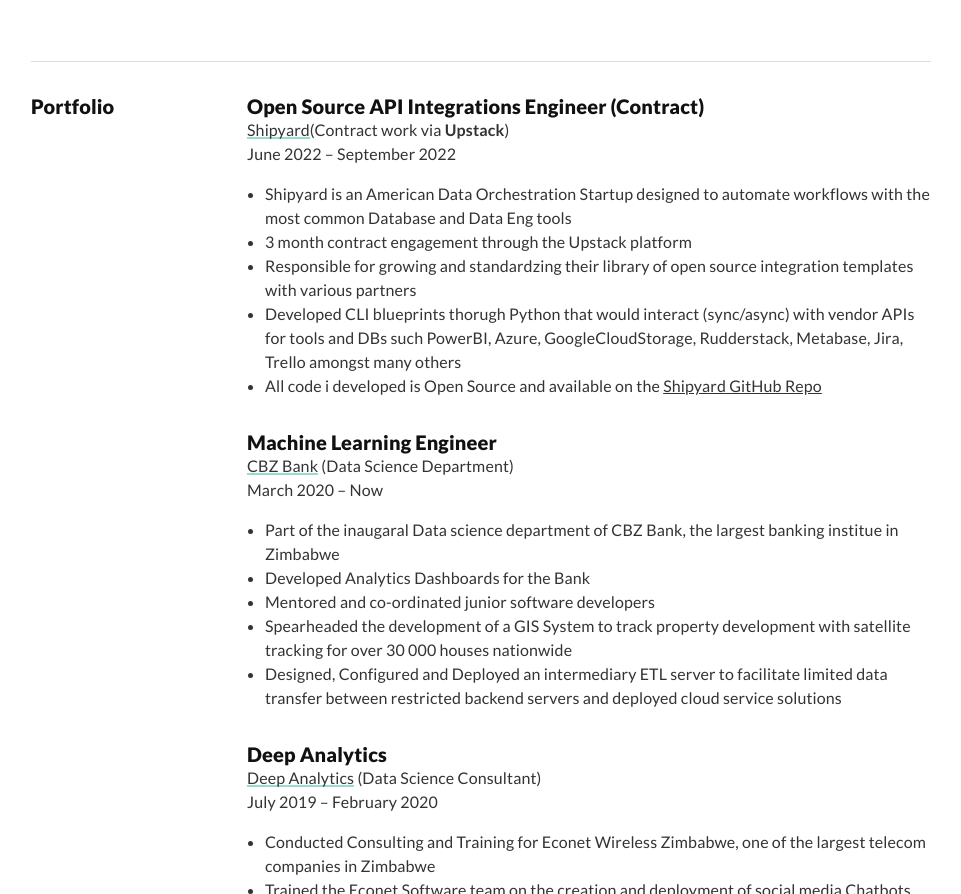
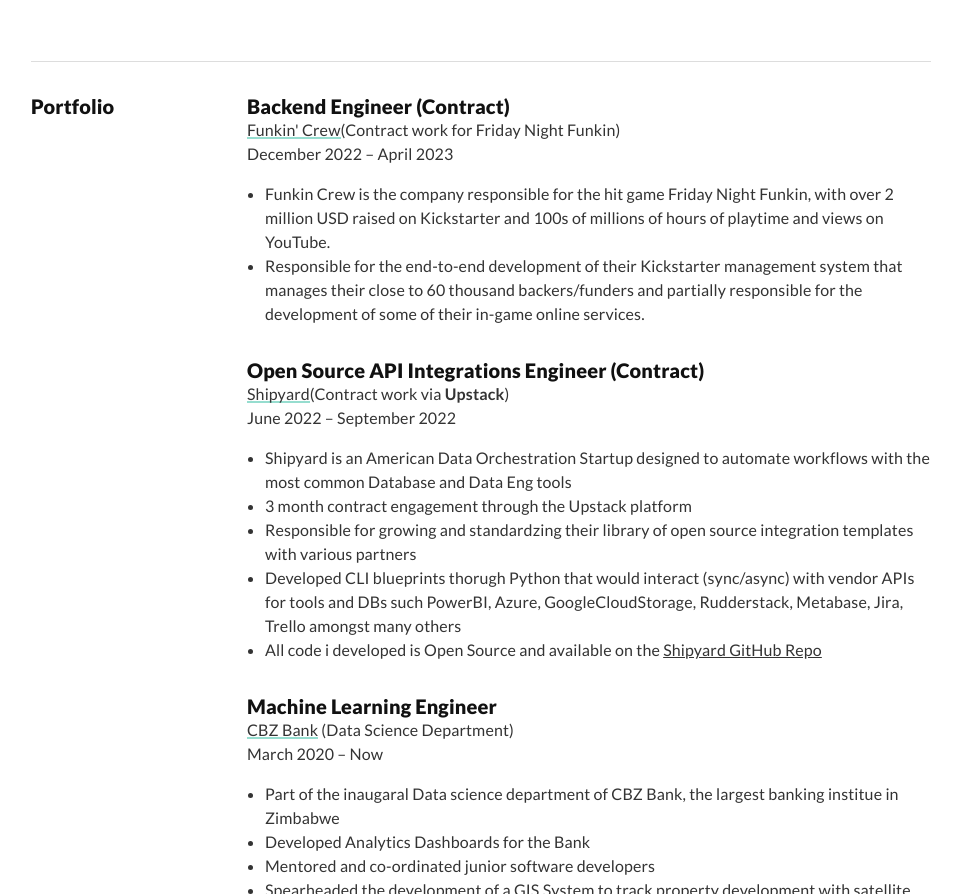
Before and after one commit to Shamwayne/Shamwayne.github.io, a plain HTML site: page index.html in a window 1280 px wide. Shown: the part 892-1786 px from the top of the page, without its empty margins (159-1120 px from the left). Drawn offline with nearby package versions, Linux system fonts and the light colour scheme.

Commit message:
Update index.html

```diff
--- a/index.html
+++ b/index.html
@@ -77,6 +77,12 @@
   <section class="l-Section">
     <h2 class="l-Section-title h3">Portfolio</h2>
     <div class="l-Section-content">
+      <h3>Backend Engineer (Contract)</h3>
+      <a class="u-link" href="https://funkin.me" target="_blank">Funkin' Crew</a>(Contract work for Friday Night Funkin)<br> December 2022 – April 2023
+      <ul>
+        <li>Funkin Crew is the company responsible for the hit game Friday Night Funkin, with over 2 million USD raised on Kickstarter and 100s of millions of hours of playtime and views on YouTube.</li>
+        <li>Responsible for the end-to-end development of their Kickstarter management system that manages their close to 60 thousand backers/funders and partially responsible for the development of some of their in-game online services.</li>
+      </ul>
 
       <h3>Open Source API Integrations Engineer (Contract)</h3>
       <a class="u-link" href="https://www.shipyardapp.com/" target="_blank">Shipyard</a>(Contract work via <b>Upstack</b>)<br> June 2022 – September 2022
```
